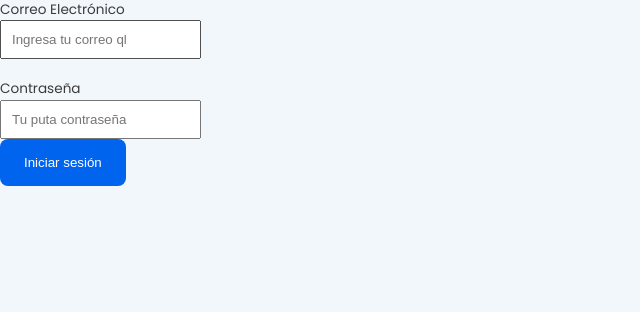
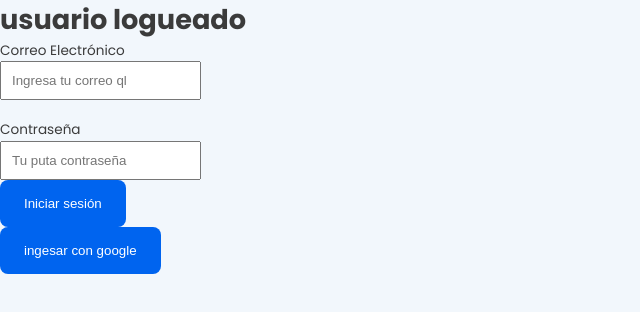
Before and after one commit to nickdriller/escalab-proyecto-certificacion, a React (Create React App) app: page /login in a window 1280 px wide. Shown: the top 312 px of the page, without its empty margins (0-640 px from the left). Built offline with nearby package versions, Linux system fonts and the light colour scheme.

Commit message:
Add login functionality

```diff
--- a/src/pages/LoginPage/LoginPage.jsx
+++ b/src/pages/LoginPage/LoginPage.jsx
@@ -1,10 +1,12 @@
-import React, { useState } from 'react'
+import React, { Fragment, useState } from 'react'
 import Input from '../../components/Input/Input'
 import Button from '../../components/Button/Button'
 
 import { auth } from '../../utils/firebase'
 import { GoogleSignIn } from '../../utils/firebase'
 import { signInWithEmailAndPassword } from 'firebase/auth'
+
+
 const LoginPage = () => {
 
   const [inputFields, setInputFields] = useState({
@@ -19,12 +21,30 @@ const LoginPage = () => {
     ))
   }
 
-  function onFormSubmit(event){
+
+  async function onFormSubmit(event) {
     event.preventDefault()
-    console.log(inputFields)
+    try{
+      const user = await signInWithEmailAndPassword(auth, inputFields.email, inputFields.password)
+      console.log(user)
+      setInputFields({
+        email: '',
+        password: ''
+      })
+    }
+    catch(error){
+      console.log(error.message)
+    }
+  }
+
+  function onGoogleSigIn(event){
+    event.preventDefault()
+    GoogleSignIn()
   }
 
   return (
+    <Fragment>
+      <h1>usuario logueado</h1>
       <form onSubmit={onFormSubmit}>
         <Input input={{
             label: 'Correo Electrónico',
@@ -50,11 +70,20 @@ const LoginPage = () => {
 
         <Button button={{
             text: 'Iniciar sesión',
-          type: 'button'
+            type: 'submit'
 
           }}
         />
       </form>
+
+      <form onSubmit={onGoogleSigIn}>
+        <Button button={{
+          text: 'ingesar con google',
+          type: 'submit',
+          }}
+        />
+      </form>
+    </Fragment>
   )
 }
 
--- a/src/pages/SignUpPage/SignUpPage.jsx
+++ b/src/pages/SignUpPage/SignUpPage.jsx
@@ -1,9 +1,11 @@
-import React, {useState} from 'react'
+import React, {Fragment, useState} from 'react'
 import Input from '../../components/Input/Input'
 import Button from '../../components/Button/Button'
 
 import { auth } from '../../utils/firebase'
 import { createUserWithEmailAndPassword } from 'firebase/auth'
+
+import { GoogleSignIn } from '../../utils/firebase'
 
 const SignUpPage = () => {
 
@@ -40,7 +42,13 @@ const SignUpPage = () => {
     }
   }
 
+  function onGoogleSigIn(event){
+    event.preventDefault()
+    GoogleSignIn()
+  }
+
   return (
+    <Fragment>
       <form onSubmit={onFormSubmit}>
         <Input input={{
             label: 'Correo Electrónico',
@@ -81,7 +89,19 @@ const SignUpPage = () => {
 
           }}
         />
+
+
+
       </form>
+      <form onSubmit={onGoogleSigIn}>
+        <Button button={{
+          text: 'ingesar con google',
+          type: 'submit',
+          }}
+        />
+      </form>
+
+    </Fragment>
   )
 }
 
--- a/src/utils/firebase.js
+++ b/src/utils/firebase.js
@@ -12,11 +12,26 @@ const firebaseConfig = {
 
 const app = initializeApp(firebaseConfig)
 
-
 export const auth = getAuth(app)
 
 const googleProvider = new GoogleAuthProvider()
 
 export const GoogleSignIn = async () => {
-  await signInWithPopup(auth, googleProvider)
+  signInWithPopup(auth, googleProvider)
+  .then( result => {
+    const user = result.user
+    console.log(user)
+  })
+  .catch((error) => {
+    /*
+    // Handle Errors here.
+    const errorCode = error.code;
+    const errorMessage = error.message;
+    // The email of the user's account used.
+    const email = error.email;
+    // The AuthCredential type that was used.
+    const credential = GoogleAuthProvider.credentialFromError(error);
+    */
+
+  })
 }
```
Lines whose indentation alone changed are shown as unchanged.
